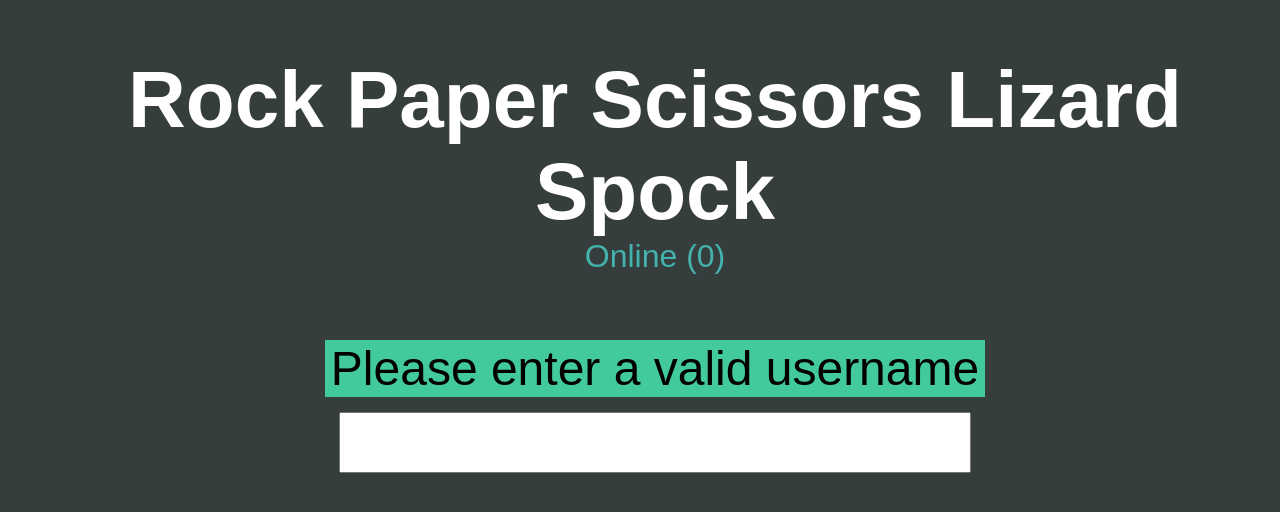
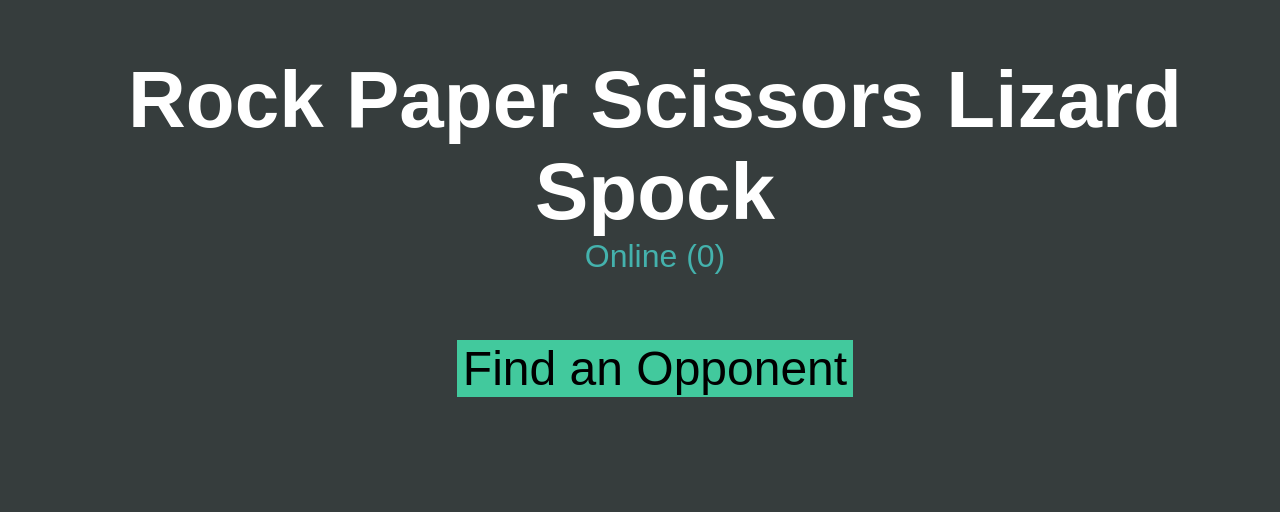
Before and after one commit to robotmayo/rpsls-online, a website: page index.html in a window 1280 px wide. Both pictures are taken after a click on the button "Find an Opponent". Drawn offline with nearby package versions, Linux system fonts and the light colour scheme; no server answers.

Commit message:
Decided not to go with the username thing

```diff
--- a/index.html
+++ b/index.html
@@ -22,7 +22,6 @@
             <div class="row">
                 <section id="game-area">
                     <div class="col-12"><button id="find-game-btn" class="center-block">Find an Opponent</button></div>
-                    <div class="col-12"><input type="text" id="username" maxlength="14"></div>
                     <div id="controls" class="row">
                         <button class="choice-block rock col-2 push-1" data-choice="rock">rock</button>
                         <button class="choice-block paper col-2" data-choice="paper">paper</button>
--- a/js/app.js
+++ b/js/app.js
@@ -70,9 +70,6 @@
     var endGame = rpsApp.endGame = function(){
         controls.fadeOut(options.fadeOut);
     };
-    var isValid = rpsApp.isValid = function(name){
-        return (/^[a-z0-9]+$/i).test(name);
-    };
     rpsApp.setupSocket = function(){
         socket = io.connect('http://localhost:5000');
         socket.on('online_count', updateOnlineCount);
@@ -89,16 +86,11 @@
         });
         findGameBtn.click(function(evt){
             var self = $(this);
-            if(!userNameInput.is(':visible')) userNameInput.show();
-            username = userNameInput.val();
-            if(!isValid(username) || !username){
-                findGameBtn.text("Please enter a valid username");
-            }else if(isValid(username) && !searching){
+            if(!searching){
                  if(socket.socket.connected === false){
                      findGameBtn.text("Server appears to be down. :(");
                      return;
                  }
-                userNameInput.hide();
                 socket.emit('find');
                 searching = true;
                 var dots = 0;
--- a/server/index.js
+++ b/server/index.js
@@ -6,7 +6,6 @@
     var io = require("socket.io").listen(server.listen(port));
     var Game = require('./game.js');
     var numConnections = 0;
-
     io.sockets.on('connection', function(socket){
         numConnections++;
         updateOnlineCount();
```
